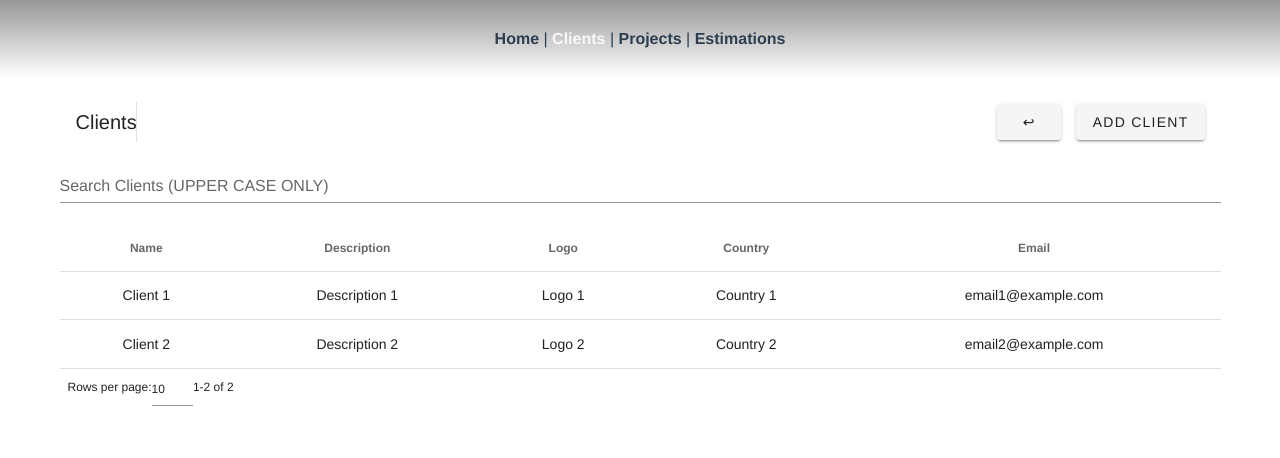
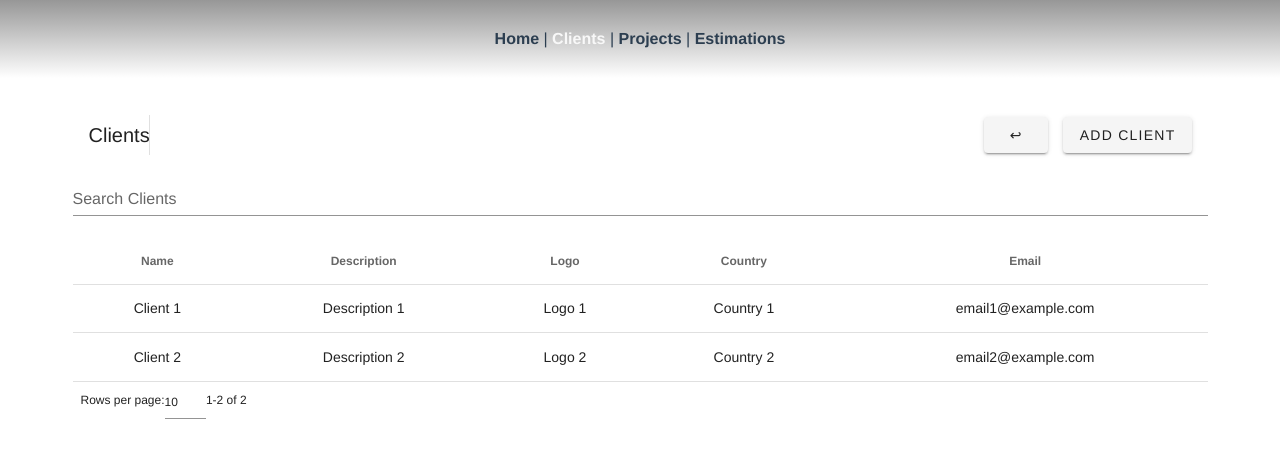
Before and after one commit to wojteq89/EstimationApp-Frontend, a Vue app in the folder vuejs-frontend/: page /clients in a window 1280 px wide. Shown: the top 458 px of the page. Built offline with nearby package versions, Linux system fonts and the light colour scheme.

Commit message:
Add combobox'es and delete search bar limitation

```diff
--- a/vuejs-frontend/src/components/AddClient.vue
+++ b/vuejs-frontend/src/components/AddClient.vue
@@ -1,4 +1,5 @@
 <template>
+    <v-app>
     <v-container>
       <v-card-text class="title" style="font-size: x-large;">Add Client</v-card-text>
       <v-form @submit.prevent="addClient">
@@ -13,6 +14,7 @@
         </v-container>
       </v-form>
     </v-container>
+  </v-app>
 </template>
 
 <script>
--- a/vuejs-frontend/src/components/AddEstimation.vue
+++ b/vuejs-frontend/src/components/AddEstimation.vue
@@ -1,25 +1,26 @@
 <template>
+    <v-app>
     <v-container>
       <v-card-text class="title" style="font-size: x-large;">Add Estimation</v-card-text>
       <v-form @submit.prevent="addEstimation">
         <v-text-field v-model="name" label="Estimation Name" required></v-text-field>
         <v-textarea v-model="description" label="Description"></v-textarea>
-      <v-select
+        <v-combobox
           v-model="project_id"
           :items="projects"
           item-text="name"
           item-value="id"
           label="Project"
           required
-      ></v-select>
-      <v-select
+        ></v-combobox>
+        <v-combobox
           v-model="client_id"
           :items="clients"
           item-text="name"
           item-value="id"
           label="Client"
           required
-      ></v-select>
+        ></v-combobox>
         <v-menu
           ref="menu"
           v-model="menu"
@@ -63,9 +64,16 @@
         </v-container>
       </v-form>
     </v-container>
+  </v-app>
 </template>
 
 <script>
+import Vue from 'vue';
+import Vuetify from 'vuetify/lib';
+import 'vuetify/dist/vuetify.min.css';
+
+Vue.use(Vuetify);
+
 export default {
   data() {
     return {
@@ -76,8 +84,20 @@ export default {
       date: new Date().toISOString().substr(0, 10),
       type: '',
       amount: 0,
-      projects: [],
-      clients: [],
+      projects: [
+        { id: 1, name: 'Project1' },
+        { id: 2, name: 'Project2' },
+        { id: 3, name: 'Project3' },
+        { id: 4, name: 'Project4' },
+        { id: 5, name: 'Project5' }
+      ],
+      clients: [
+        { id: 1, name: 'Client1' },
+        { id: 2, name: 'Client2' },
+        { id: 3, name: 'Client3' },
+        { id: 4, name: 'Client4' },
+        { id: 5, name: 'Client5' }
+      ],
       menu: false
     };
   },
--- a/vuejs-frontend/src/components/AddProject.vue
+++ b/vuejs-frontend/src/components/AddProject.vue
@@ -1,17 +1,18 @@
 <template>
+  <v-app>
     <v-container>
       <v-card-text class="title" style="font-size: x-large;">Add Project</v-card-text>
       <v-form @submit.prevent="addProject">
         <v-text-field v-model="name" label="Project Name" required></v-text-field>
         <v-textarea v-model="description" label="Description"></v-textarea>
-      <v-select
+        <v-combobox
           v-model="client_id"
           :items="clients"
           item-text="name"
           item-value="id"
           label="Client"
           required
-      ></v-select>
+        ></v-combobox>
         <v-text-field
           v-model="estimation"
           label="Estimation"
@@ -25,33 +26,34 @@
         </v-container>
       </v-form>
     </v-container>
+  </v-app>
 </template>
 
 <script>
+import Vue from 'vue';
+import Vuetify from 'vuetify/lib';
+import 'vuetify/dist/vuetify.min.css';
+
+Vue.use(Vuetify);
+
 export default {
+  vuetify: new Vuetify(),
   data() {
     return {
       name: '',
       description: '',
       client_id: null,
       estimation: 0,
-      clients: []
+      clients: [
+        { id: 1, name: 'Client1' },
+        { id: 2, name: 'Client2' },
+        { id: 3, name: 'Client3' },
+        { id: 4, name: 'Client4' },
+        { id: 5, name: 'Client5' }
+      ]
     };
   },
-  created() {
-    this.fetchClients();
-  },
   methods: {
-    fetchClients() {
-      fetch('/api/clients')
-        .then(response => response.json())
-        .then(data => {
-          this.clients = data;
-        })
-        .catch(error => {
-          console.error('Error fetching clients:', error);
-        });
-    },
     addProject() {
       if (!this.name || !this.client_id || !this.estimation) {
         this.$toast.error('Please fill in all required fields.');
--- a/vuejs-frontend/src/components/ListClients.vue
+++ b/vuejs-frontend/src/components/ListClients.vue
@@ -6,7 +6,7 @@
       item-key="name"
       class="elevation-1"
       :search="search"
-      :custom-filter="filterOnlyCapsText"
+      :custom-filter="filterCaseInsensitive"
     >
       <template v-slot:top>
         <v-toolbar flat>
@@ -18,7 +18,7 @@
         </v-toolbar>
         <v-text-field
           v-model="search"
-          label="Search Clients (UPPER CASE ONLY)"
+          label="Search Clients"
           class="mx-4"
         ></v-text-field>
       </template>
@@ -82,11 +82,11 @@
     },
   },
   methods: {
-      filterOnlyCapsText (value, search) {
+    filterCaseInsensitive (value, search) {
       return value != null &&
         search != null &&
         typeof value === 'string' &&
-          value.toString().toLocaleUpperCase().indexOf(search) !== -1
+        value.toLowerCase().indexOf(search.toLowerCase()) !== -1
     },
     addClient() {
       this.$router.push('/add-client');
--- a/vuejs-frontend/src/components/ListEstimations.vue
+++ b/vuejs-frontend/src/components/ListEstimations.vue
@@ -6,7 +6,7 @@
       item-key="name"
       class="elevation-1"
       :search="search"
-      :custom-filter="filterOnlyCapsText"
+      :custom-filter="filterCaseInsensitive"
     >
       <template v-slot:top>
         <v-toolbar flat>
@@ -18,7 +18,7 @@
         </v-toolbar>
         <v-text-field
           v-model="search"
-          label="Search Estimations (UPPER CASE ONLY)"
+          label="Search Estimations"
           class="mx-4"
         ></v-text-field>
       </template>
@@ -90,11 +90,11 @@ export default {
           console.error('Error fetching estimations:', error);
         });
     },
-    filterOnlyCapsText (value, search) {
+    filterCaseInsensitive(value, search) {
       return value != null &&
         search != null &&
         typeof value === 'string' &&
-        value.toString().toLocaleUpperCase().indexOf(search) !== -1
+        value.toLowerCase().indexOf(search.toLowerCase()) !== -1
     },
     addEstimation() {
       this.$router.push('/add-estimation');
--- a/vuejs-frontend/src/components/ListProjects.vue
+++ b/vuejs-frontend/src/components/ListProjects.vue
@@ -6,7 +6,7 @@
       item-key="name"
       class="elevation-1"
       :search="search"
-      :custom-filter="filterOnlyCapsText"
+      :custom-filter="filterCaseInsensitive"
     >
       <template v-slot:top>
         <v-toolbar flat>
@@ -18,7 +18,7 @@
         </v-toolbar>
         <v-text-field
           v-model="search"
-          label="Search Projects (UPPER CASE ONLY)"
+          label="Search Projects"
           class="mx-4"
         ></v-text-field>
       </template>
@@ -81,11 +81,11 @@
       },
     },
     methods: {
-      filterOnlyCapsText (value, search) {
+      filterCaseInsensitive (value, search) {
         return value != null &&
           search != null &&
           typeof value === 'string' &&
-          value.toString().toLocaleUpperCase().indexOf(search) !== -1
+          value.toLowerCase().indexOf(search.toLowerCase()) !== -1
       },
       addProject() {
         this.$router.push('/add-project');
```
Lines whose indentation alone changed are shown as unchanged.
